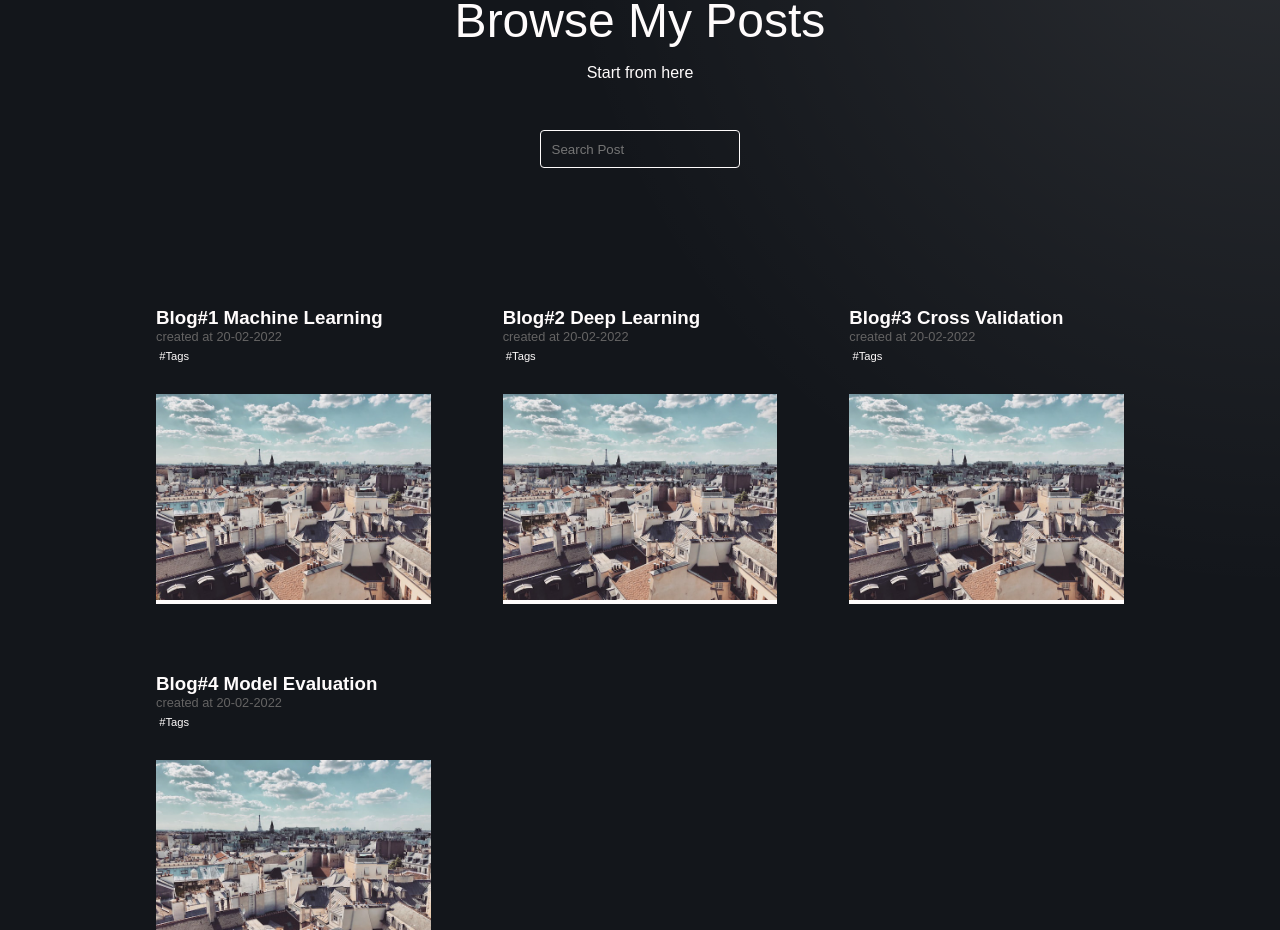
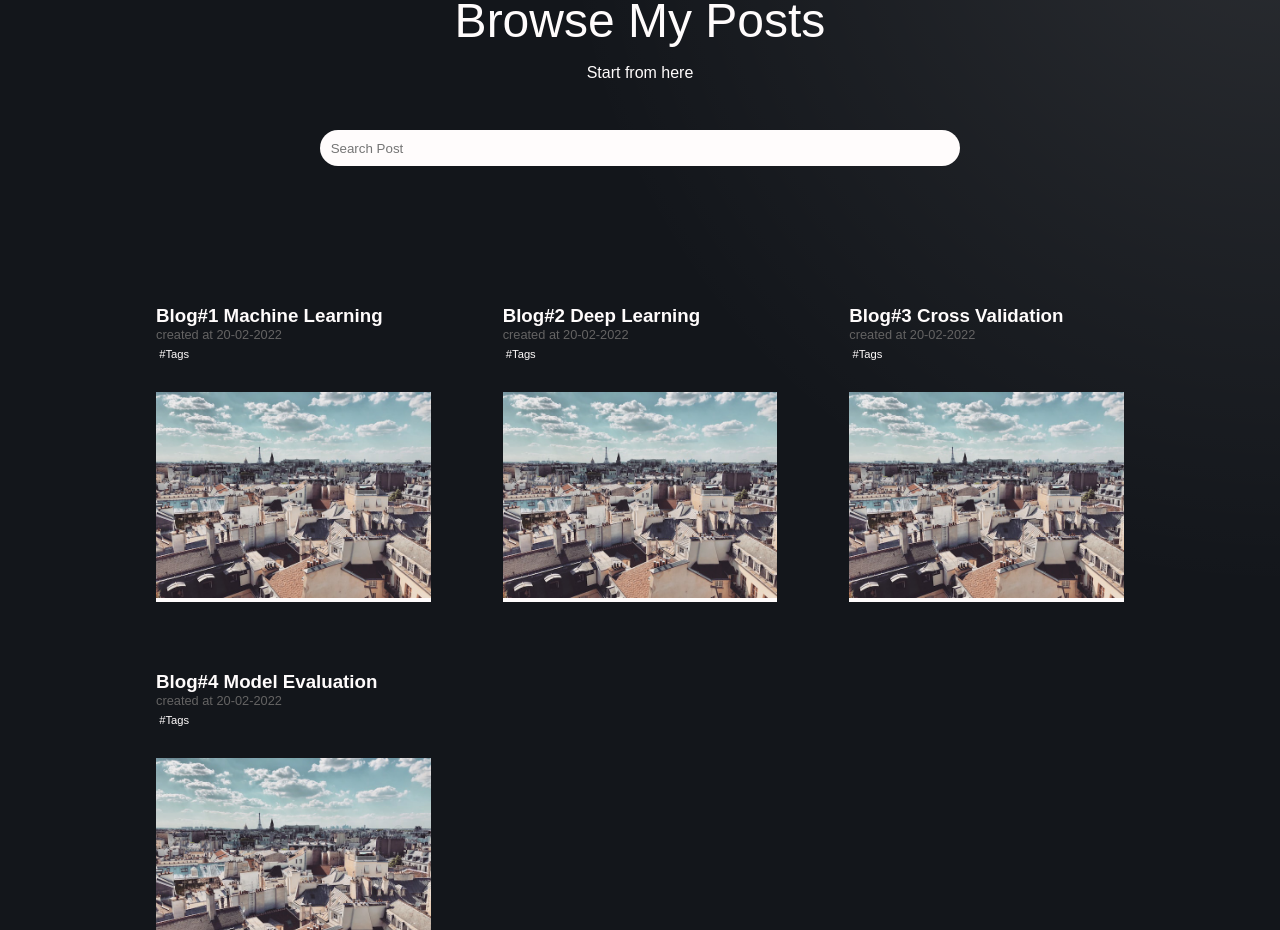
Before and after one commit to rakkaalhazimi/Vue-Blogspot, a Vue app: page / in a window 1280 px wide. Shown: the part 1420-2350 px from the top of the page. Built offline with nearby package versions, Linux system fonts and the light colour scheme.

Commit message:
add: filled input

```diff
--- a/src/components/SearchBar.vue
+++ b/src/components/SearchBar.vue
@@ -17,6 +17,7 @@ const postStore = usePostStore()
   }
 
   #search-input {
-    @include hollow-input;
+    @include filled-input;
+    width: 50vw;
   }
 </style>
--- a/src/scss/_mixin.scss
+++ b/src/scss/_mixin.scss
@@ -33,13 +33,22 @@
     }
 }
 
-@mixin hollow-input {
+@mixin input {
     padding: .8em;
     width: 100%;
+    border-radius: 32px;
+}
+
+@mixin hollow-input {
+    @include input;
     background: transparent;
     color: $text-dark;
     border: 1px solid $complement;
-    border-radius: 4px;
+}
+
+@mixin filled-input {
+    @include input;
+    background-color: $complement;
 }
 
 @mixin icon-btn {
```
